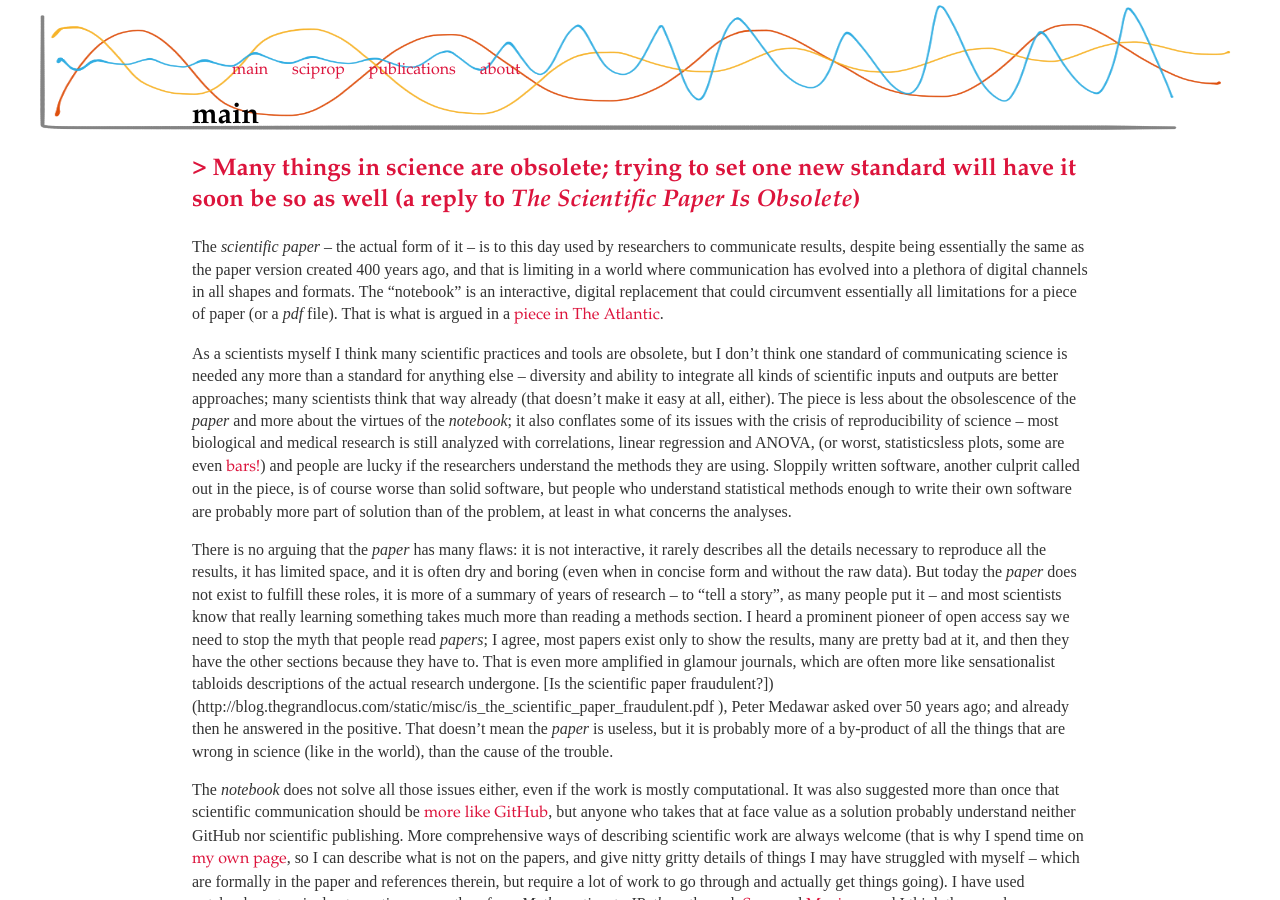
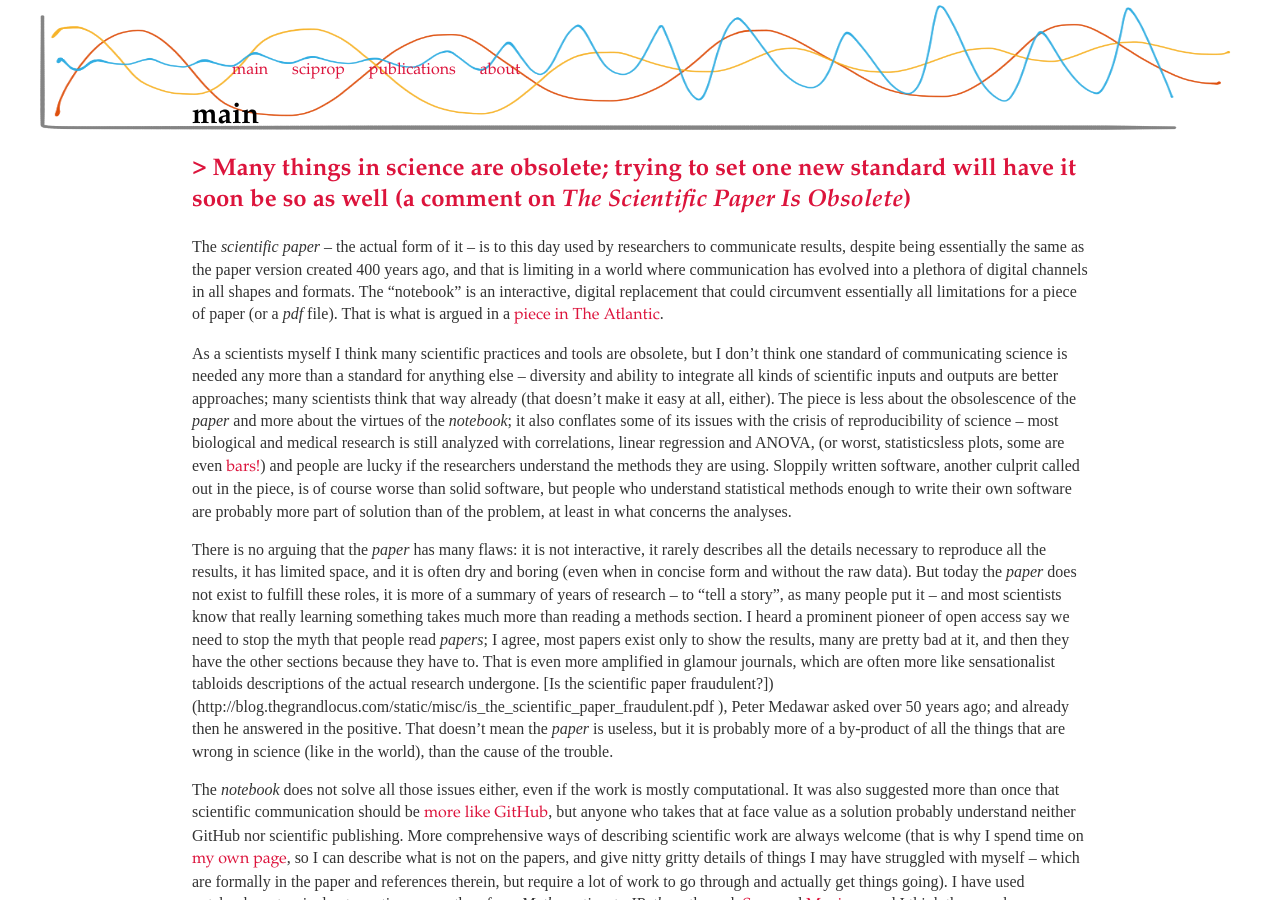
Before and after one commit to caesoma/caesoma.github.io, a Jekyll site: the page built from index.html, in a window 1280 px wide and 900 px high. Built offline with Jekyll 4.4.1, drawn with Linux system fonts in a browser that asks for light colours; the list of posts is cut into pages by our own code.

Commit message:
update main

```diff
--- a/_posts/2018-04-09-not-just-the-scientific-paper-is-obsolete.md
+++ b/_posts/2018-04-09-not-just-the-scientific-paper-is-obsolete.md
@@ -1,6 +1,6 @@
 ---
 layout: post
-title: "Many things in science are obsolete; trying to set one new standard will have it soon be so as well (a reply to _The Scientific Paper Is Obsolete_)"
+title: "Many things in science are obsolete; trying to set one new standard will have it soon be so as well (a comment on _The Scientific Paper Is Obsolete_)"
 date: 2018-04-09
 ---
 
```
